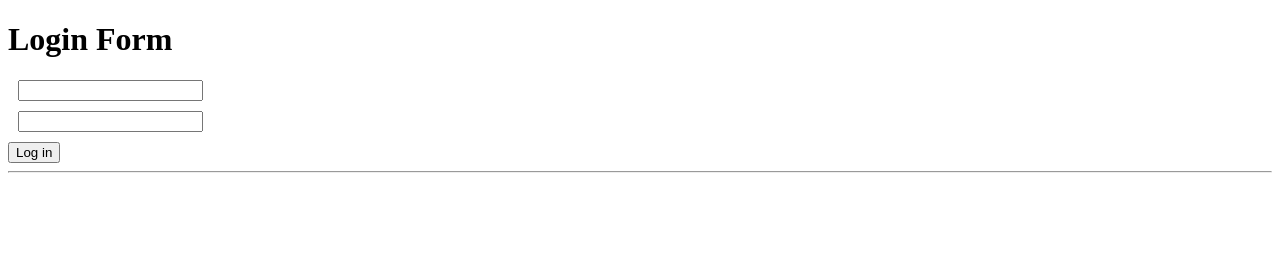
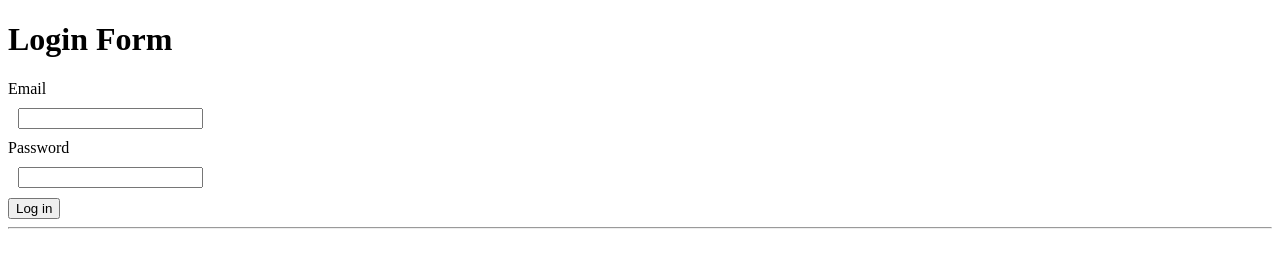
Before and after one commit to jlonuz/vue.js_beginers_fcc, a plain HTML site: page index.html in a window 1280 px wide. Drawn offline with nearby package versions, Linux system fonts and the light colour scheme.

Commit message:
passing data from component parent to child

```diff
--- a/index.html
+++ b/index.html
@@ -66,16 +66,19 @@
             template: `
                 <form @submit.prevent="handleSubmit">
                     <h1>{{ title }}</h1>
-                    <input type="email" v-model="email" />
-                    <input type="password" v-model="password" />
+                    <custom-input v-model="email" :label="emailLabel"/>
+                    <custom-input v-model="password" :label="passwordLabel" />
                     <button>Log in </button>
                 </form>
             `,
+            components: ['custom-input'],
             data() {
                 return {
                     title: 'Login Form',
-                    enail: '',
-                    password: ''
+                    email: '',
+                    password: '',
+                    emailLabel: 'Email',
+                    passwordLabel: 'Password'
                 }
             },
             methods: {
@@ -84,6 +87,31 @@
                 }
             }
         })
+        app.component('custom-input', {
+            template: `
+                <label>
+                    {{ label }}
+                    <input type="text" v-model="inputValue">
+                </label>
+            `,
+            props: ['label', 'modelValue'],
+            computed: {
+                inputValue: {
+                    get() {
+                        return this.modelValue
+                    },
+                    set(value) {
+                        //console.log(value)
+                        this.$emit('update:modelValue', value)
+                    }
+                }
+            }
+            // data() {
+            //     return {
+            //         inputValue: ''
+            //     }
+            // }
+        })
         app.mount('#app')
     </script>
 </body>
```
